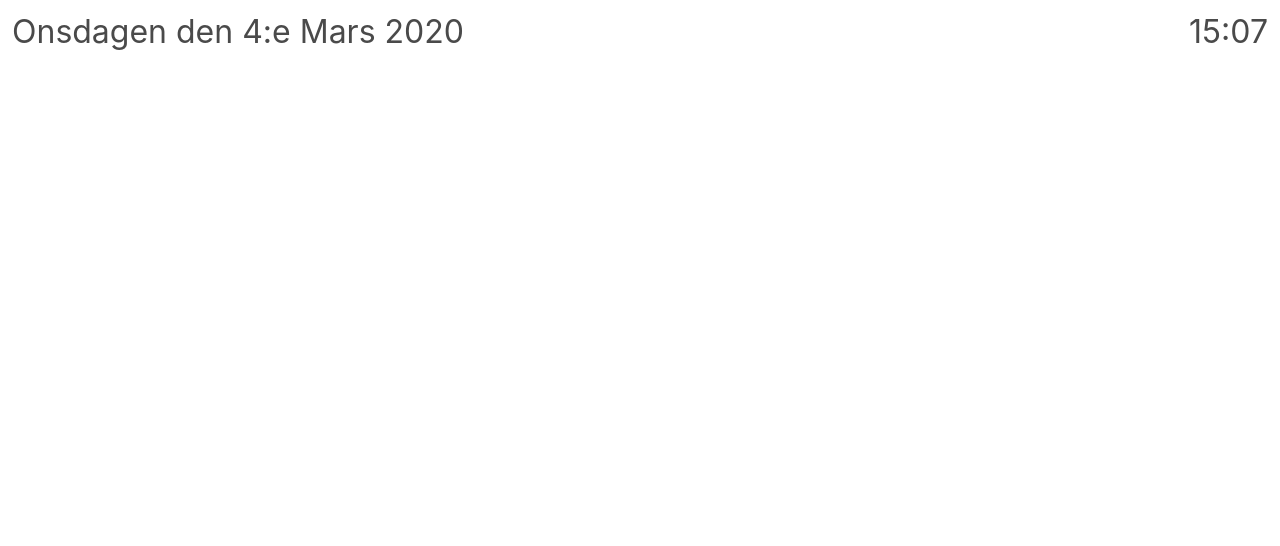
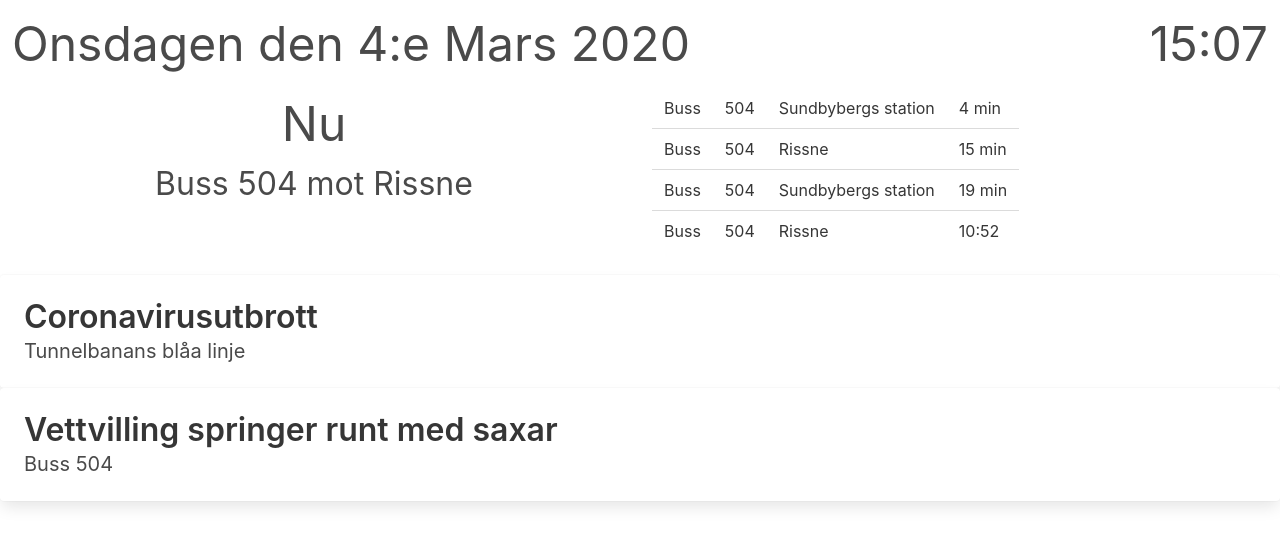
Before and after one commit to Dekamik/Terminal, a React (Create React App) app: page / in a window 1280 px wide. Shown: the top 546 px of the page. Built offline with nearby package versions, Linux system fonts and the light colour scheme.

Commit message:
Basic front-end for SL

```diff
--- a/src/App.js
+++ b/src/App.js
@@ -1,11 +1,13 @@
 import React from 'react';
 import Navbar from './components/navbar/Navbar'
+import SL from './components/sl/SL';
 import 'bulma';
 
 function App() {
   return (
     <div className="App">
       <Navbar/>
+      <SL/>
     </div>
   );
 }
--- a/src/components/navbar/Navbar.js
+++ b/src/components/navbar/Navbar.js
@@ -8,12 +8,12 @@ class Navbar extends React.Component {
             <nav class="navbar" role="navigation" aria-label="main navigation">
                 <div class="navbar-menu">
                     <div className="navbar-start">
-                        <div className="navbar-item is-size-3">
+                        <div className="navbar-item is-size-1">
                             <CurrentDate/>
                         </div>
                     </div>
                     <div className="navbar-end">
-                        <div className="navbar-item is-size-3">
+                        <div className="navbar-item is-size-1">
                             <CurrentTime/>
                         </div>
                     </div>
--- a/src/components/sl/SL.js
+++ b/src/components/sl/SL.js
@@ -0,0 +1,58 @@
+import React from 'react';
+import { NextDeparture, ComingDepartures } from './SLDepartures';
+import Deviations from './SLDeviations';
+
+class SL extends React.Component {
+    constructor(props) {
+        super(props);
+        this.state = {
+            nextDeparture: {
+                timeToDeparture: "Nu",
+                departureInfo: "Buss 504 mot Rissne"
+            },
+            comingDepartures: [
+                { mode: "Buss", line: "504", endStation: "Sundbybergs station", departure: "4 min" },
+                { mode: "Buss", line: "504", endStation: "Rissne", departure: "15 min" },
+                { mode: "Buss", line: "504", endStation: "Sundbybergs station", departure: "19 min" },
+                { mode: "Buss", line: "504", endStation: "Rissne", departure: "10:52" },
+            ],
+            deviations: [1]
+        };
+    }
+
+    render() {
+        if (this.state.deviations.length === 0)
+        {
+            return (
+                <div className="columns">
+                    <div className="column">
+                        <NextDeparture timeToDeparture={this.state.nextDeparture.timeToDeparture} departureInfo={this.state.nextDeparture.departureInfo}/>
+                    </div>
+                    <div className="column">
+                        <ComingDepartures departures={this.state.comingDepartures}/>
+                    </div>
+                </div>
+            );
+        }
+        else {
+            return (
+                <div>
+                    <div className="columns">
+                        <div className="column">
+                            <NextDeparture timeToDeparture={this.state.nextDeparture.timeToDeparture} departureInfo={this.state.nextDeparture.departureInfo}/>
+                        </div>
+                        <div className="column">
+                            <ComingDepartures departures={this.state.comingDepartures}/>
+                        </div>
+                    </div>
+                    <div>
+                        <Deviations deviations={this.state.deviations}/>
+                    </div>
+                </div>
+            );
+        }
+
+    }
+}
+
+export default SL;
--- /dev/null
+++ b/src/components/sl/SLDepartures.js
@@ -0,0 +1,44 @@
+import React from "react";
+
+class NextDeparture extends React.Component {
+    render() {
+        return (
+            <div className="has-text-centered">
+                <p className="is-size-1">{this.props.timeToDeparture}</p>
+                <p className="is-size-3">{this.props.departureInfo}</p>
+            </div>
+        );
+    }
+}
+
+class ComingDepartures extends React.Component {
+    render() {
+        return (
+            <div>
+                <table class="table">
+                    <tbody>
+                        {this.props.departures.map(d => <ComingDepartureItem mode={d.mode} line={d.line} endStation={d.endStation} departure={d.departure}/>)}
+                    </tbody>
+                </table>
+            </div>
+        );
+    }
+}
+
+class ComingDepartureItem extends React.Component {
+    render() {
+        return (
+            <tr>
+                <td>{this.props.mode}</td>
+                <td>{this.props.line}</td>
+                <td>{this.props.endStation}</td>
+                <td>{this.props.departure}</td>
+            </tr>
+        );
+    }
+}
+
+export {
+    NextDeparture,
+    ComingDepartures
+}
--- /dev/null
+++ b/src/components/sl/SLDeviations.js
@@ -0,0 +1,39 @@
+import React from "react";
+
+class Deviations extends React.Component {
+    render() {
+        return (
+            <div>
+                <DeviationCard title="Coronavirusutbrott" lines="Tunnelbanans blåa linje"/>
+                <DeviationCard title="Vettvilling springer runt med saxar" lines="Buss 504"/>
+            </div>
+        );
+    }
+}
+
+class DeviationCard extends React.Component {
+    constructor(props) {
+        super(props);
+        this.state = {
+            title: props.title,
+            lines: props.lines
+        };
+    }
+
+    render() {
+        return (
+            <div className="card">
+                <div class="card-content">
+                    <p class="title">
+                        {this.state.title}
+                    </p>
+                    <p class="subtitle">
+                        {this.state.lines}
+                    </p>
+                </div>
+            </div>
+        );
+    }
+}
+
+export default Deviations;
```
